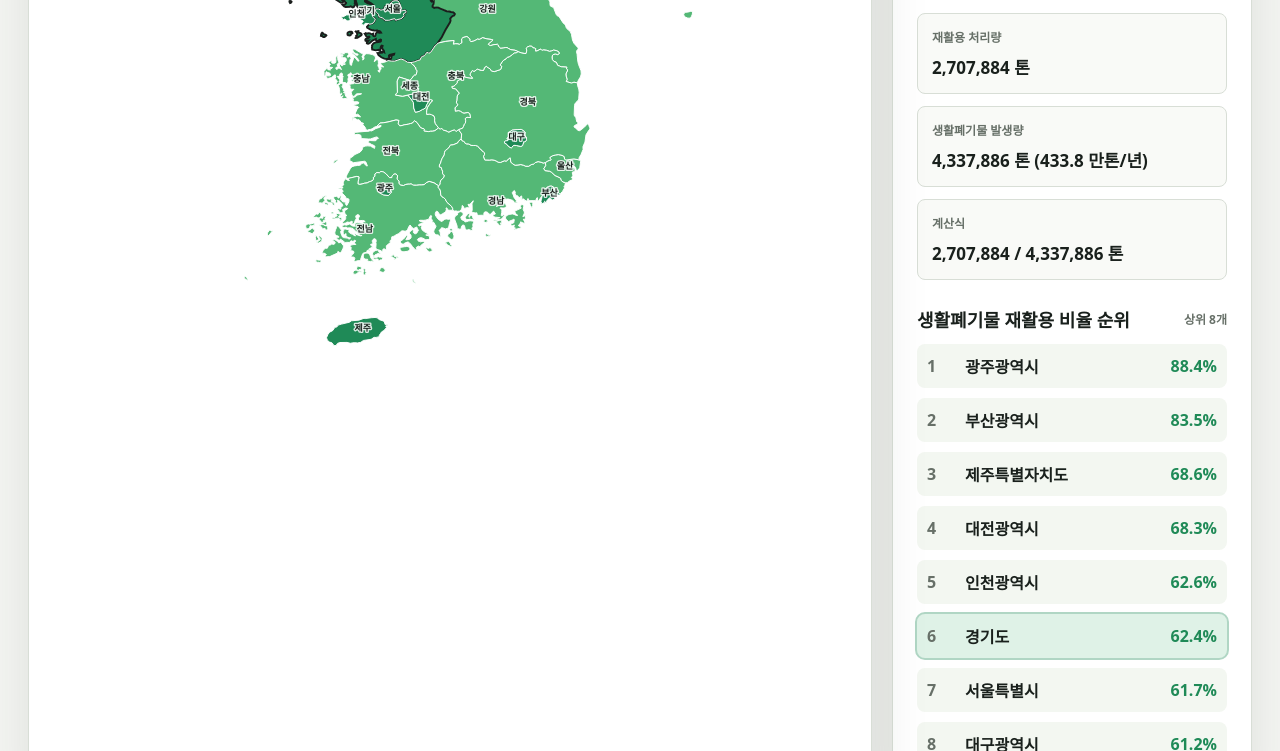
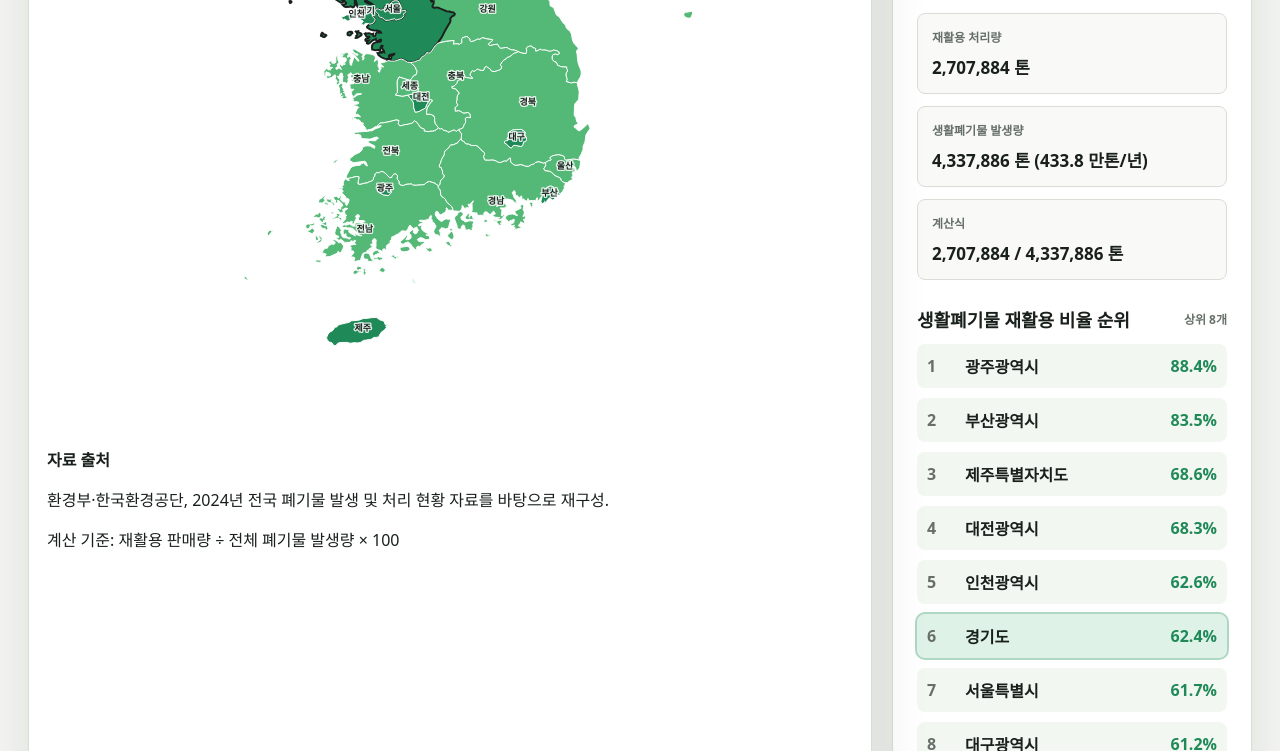
Before and after one commit to class-2026-Spring/team4, a plain HTML site: page index.html in a window 1280 px wide. Shown: the part 440-1191 px from the top of the page. Drawn offline with Linux system fonts and the light colour scheme.

Commit message:
출처 명확화

```diff
--- a/index.html
+++ b/index.html
@@ -41,7 +41,17 @@
               <div class="legend-bar"></div>
               <span>높음</span>
             </div>
-          </section>
+
+            <footer class="source-box">
+                <strong>자료 출처</strong>
+                <p>
+                  환경부·한국환경공단, 2024년 전국 폐기물 발생 및 처리 현황 자료를 바탕으로 재구성.
+                </p>
+                <p>
+                  계산 기준: 재활용 판매량 ÷ 전체 폐기물 발생량 × 100
+                </p>
+              </footer>
+            </section>
 
           <aside class="detail-panel" aria-live="polite">
             <div class="selected">
```
